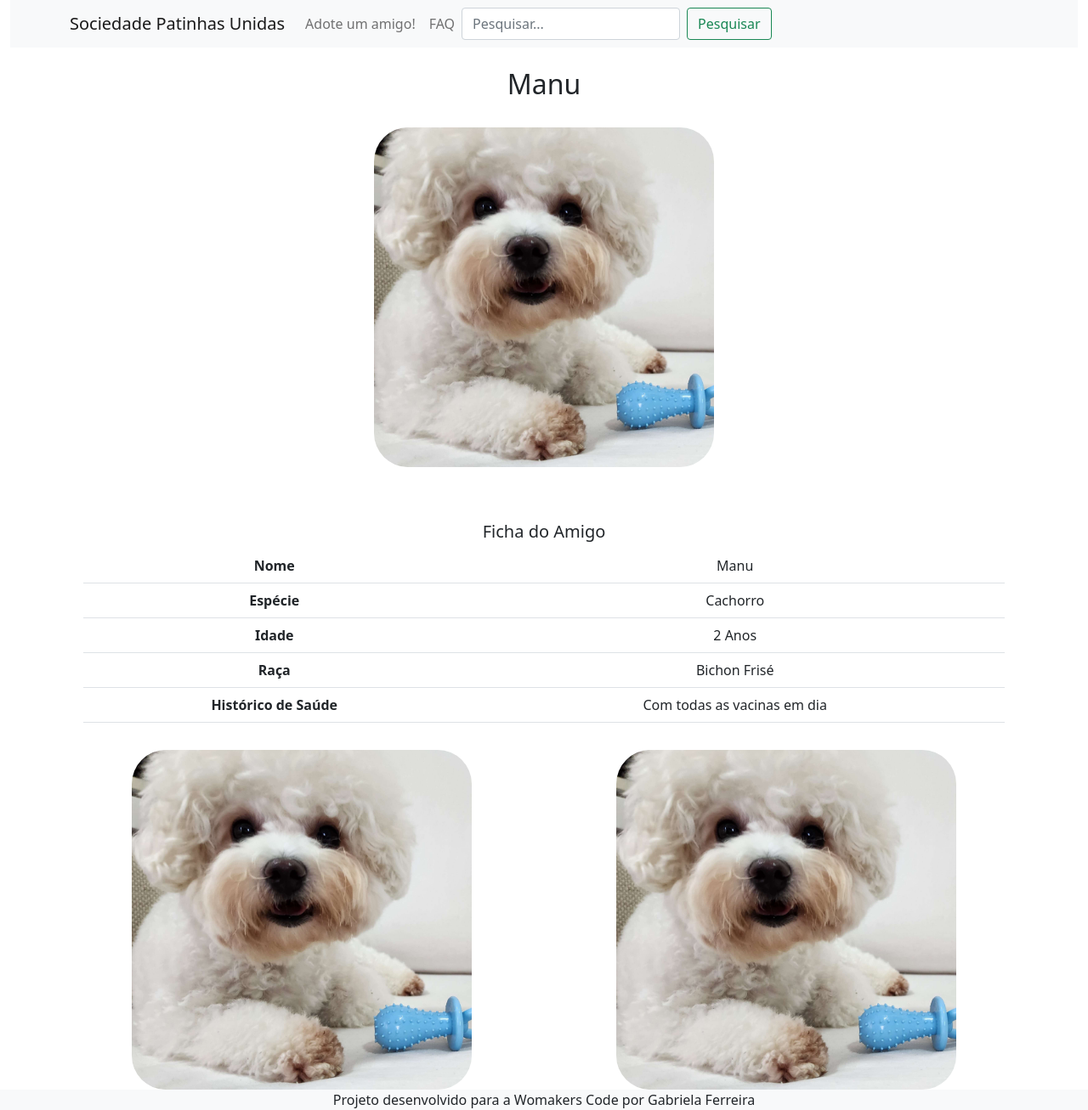
After one commit to gabrielaaferreira/site_sociedade_patinhas_unidas_-projeto_final_Womakers-, a Django app: page /ficha/001/ in a window 1280 px wide. The commit adds this page. Shown: the whole page at 85% size. Run offline with Django 4.2, Linux system fonts and the light colour scheme.

Commit message:
modified:   base/__pycache__/views.cpython-312.pyc as fotos agora são nomeadas por cadastro:    base/static/img/manu.jpg -> base/static/img/ficha001_manu.jpg começou-se a rascunhar um modelo para as fichas:   base/static/modelo_ficha.css Criou-se uma base para o cabeçalho e o footer:   base/templates/base_site.html Diminui o código adicionando a base:   base/templates/cadastro.html Surge uma página para tirar dúvidas de adoção:   base/templates/faq.html temos a primeira ficha de adoção:   base/templates/fichas_animais/ficha001_Manu.html adicionou-se a base do site:   base/templates/inicio.html adicionou-se novas urls:   base/views.py testou o funcionamento do banco de dados:   db.sqlite3 modified:   projeto_womakers/__pycache__/urls.cpython-312.pyc adicionou-se a url de Manu e FAQ:   projeto_womakers/urls.py

```diff
--- /dev/null
+++ b/base/static/modelo_ficha.css
@@ -0,0 +1,9 @@
+.text-center {
+    text-align: center;
+}
+
+.text-center .img-fluid {
+    width: 100%;
+    max-width: 400px;
+    border-radius: 10%
+}
--- /dev/null
+++ b/base/templates/base_site.html
@@ -0,0 +1,67 @@
+<!DOCTYPE html>
+<html lang="pt-BR">
+
+<head>
+    <meta charset="UTF-8">
+    <meta name="viewport" content="width=device-width, initial-scale=1.0">
+    <meta name="author" content="Site de abrigo de animais, projeto final do bootcamp da Womakers">
+    <link rel="stylesheet" href="https://cdn.jsdelivr.net/npm/bootstrap@5.1.3/dist/css/bootstrap.min.css">
+
+    <!-- Fontes do Google -->
+    <link rel="preconnect" href="https://fonts.gstatic.com">
+    <link href="https://fonts.googleapis.com/css?family=Tangerine&family=Poppins:wght@400;700&display=swap" rel="stylesheet">
+
+    <title>Sociedade Patinhas Unidas</title>
+</head>
+
+<body>
+
+  <header class="header">
+  </header>
+
+  <main class="main">
+
+    <div class="container-fluid">
+
+      <!-- Menu de navegação -->
+      <nav class="navbar navbar-expand-lg navbar-light bg-light">
+        <div class="container">
+          <a class="navbar-brand" href="/">Sociedade Patinhas Unidas</a>
+          <button class="navbar-toggler" type="button" data-bs-toggle="collapse" data-bs-target="#navbarNav" aria-controls="navbarNav" aria-expanded="false" aria-label="Toggle navigation">
+            <span class="navbar-toggler-icon"></span>
+          </button>
+          <div class="collapse navbar-collapse" id="navbarNav">
+            <div class="navbar-nav">
+              <a class="nav-link" href="/cadastro/">Adote um amigo!</a>
+              <a class="nav-link" href="/faq/">FAQ</a>
+            </div>
+            <form class="d-flex">
+              <input class="form-control me-2" type="search" placeholder="Pesquisar..." aria-label="Search">
+              <button class="btn btn-outline-success" type="submit">Pesquisar</button>
+            </form>
+          </div>
+        </div>
+      </nav>
+
+      {%block content%}{%endblock%}
+
+
+
+    </div>
+
+  </main>
+
+  <footer class="footer bg-light bottom">
+    <div class="container text-center">
+      <span class="footer_texto">
+        Projeto desenvolvido para a Womakers Code por Gabriela Ferreira
+      </span>
+    </div>
+  </footer>
+
+  <!-- Inclua os scripts do Bootstrap -->
+  <script src="https://cdn.jsdelivr.net/npm/bootstrap@5.1.3/dist/js/bootstrap.bundle.min.js"></script>
+
+</body>
+
+</html>
--- /dev/null
+++ b/base/templates/fichas_animais/ficha001_Manu.html
@@ -0,0 +1,60 @@
+{% extends "base_site.html" %}
+{% block content %}
+{% load static %}
+
+<link rel="stylesheet" type="text/css" href="{% static 'modelo_ficha.css' %}">
+
+<div class="container-fluid text-center">
+  <div class="row-fluid">
+      <h2 class="mx-auto p-4">Manu</h2>
+  </div>
+</div>
+
+<div class="text-center">
+  <img src="{% static 'img/ficha001_manu.jpg' %}" class="img-fluid" alt="Manu">
+</div>
+
+<div class="container text-center mt-5">
+  <div class="card-body">
+    <h5 class="card-title">Ficha do Amigo</h5>
+    <table class="table">
+      <tbody>
+        <tr>
+          <th scope="row" class="border-right pr-3">Nome</th>
+          <td>Manu</td>
+        </tr>
+        <tr>
+          <th scope="row">Espécie</th>
+          <td>Cachorro</td>
+        </tr>
+        <tr>
+          <th scope="row">Idade</th>
+          <td>2 Anos</td>
+        </tr>
+        <tr>
+          <th scope="row">Raça</th>
+          <td>Bichon Frisé</td>
+        </tr>
+        <tr>
+        <th scope="row">Histórico de Saúde</th>
+        <td>Com todas as vacinas em dia</td>
+        </tr>
+      </tbody>
+    </table>
+  </div>
+</div>
+
+<div class="container text-center">
+  <div class="row">
+    <div class="col">
+      <img src="{% static 'img/ficha001_manu.jpg' %}" class="img-fluid" alt="Manu">
+    </div>
+    <div class="col">
+      <img src="{% static 'img/ficha001_manu.jpg' %}" class="img-fluid" alt="Manu">
+    </div>
+  </div>
+</div>
+
+
+
+{% endblock %}
--- a/base/views.py
+++ b/base/views.py
@@ -6,6 +6,12 @@ from base.models import Cadastro
 # Create your views here.
 def inicio(request):
     return render(request, 'inicio.html')
+
+def faq(request):
+    return render(request, 'faq.html')
+
+def ficha001(request):
+    return render(request, 'fichas_animais/ficha001_Manu.html')
 
 def cadastro(request):
     sucesso = False
@@ -28,5 +34,4 @@ def cadastro(request):
         'sucesso': sucesso,
         'mensagem': mensagem,
     }
-
     return render(request, 'cadastro.html', contexto)
--- a/projeto_womakers/urls.py
+++ b/projeto_womakers/urls.py
@@ -16,10 +16,12 @@ Including another URLconf
 """
 from django.contrib import admin
 from django.urls import path
-from base.views import inicio, cadastro
+from base.views import inicio, cadastro, faq, ficha001
 
 urlpatterns = [
     path('admin/', admin.site.urls),
     path('', inicio),
-    path('cadastro/', cadastro)
+    path('cadastro/', cadastro),
+    path('faq/', faq),
+    path('ficha/001/', ficha001)
 ]
```
Also changed, not shown: base/templates/cadastro.html (+6 -56 lines), base/templates/faq.html (added, +7 -0 lines), base/templates/inicio.html (+25 -67 lines), base/static/img/ficha001_manu.jpg (renamed from base/static/img/manu.jpg), db.sqlite3.
